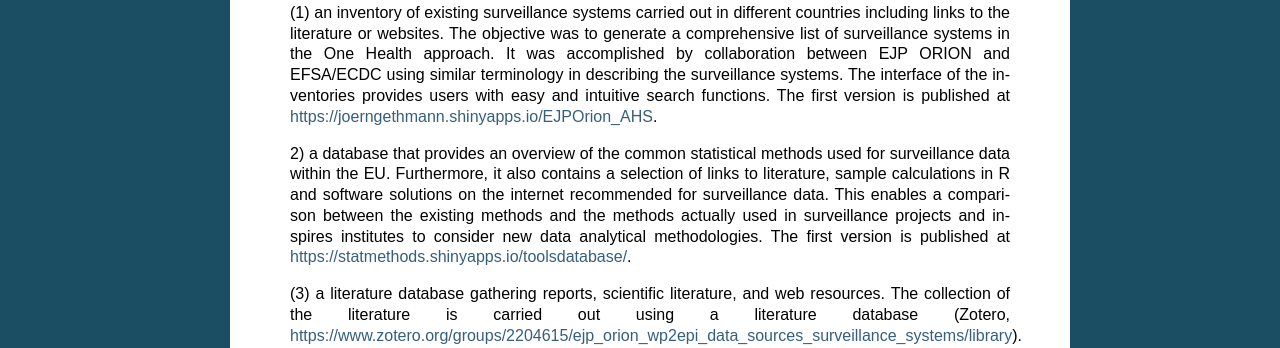
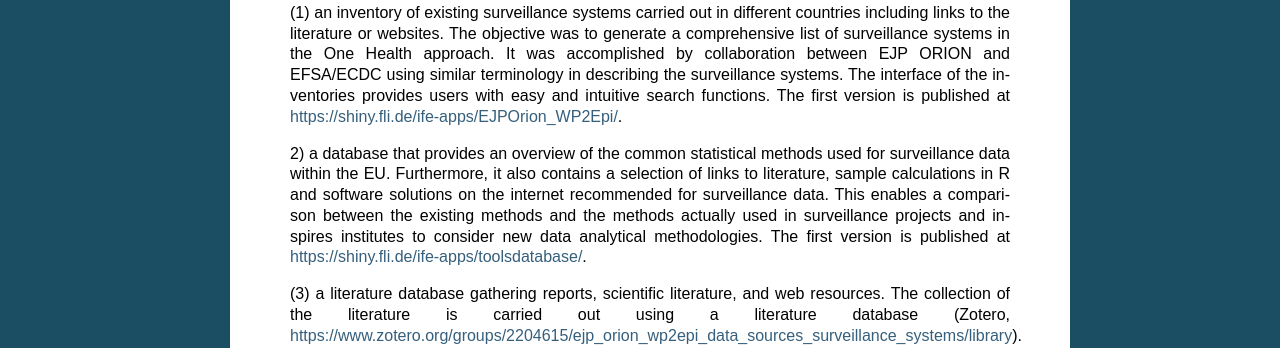
Before and after one commit to EJP-ORION/OH-Surveillance-Codex, a Sphinx documentation site: the page built from docs/3-knowledge-principle.rst, in a window 1280 px wide. Shown: the part 1006-1354 px from the top of the page. Built offline with Sphinx 7.4.7, drawn with Linux system fonts in a browser that asks for light colours; some of the changed lines change nothing that is shown.

Commit message:
Update 3-knowledge-principle.rst

```diff
--- a/docs/3-knowledge-principle.rst
+++ b/docs/3-knowledge-principle.rst
@@ -73,7 +73,7 @@ OH Knowledge Base – Surveillance systems
    terminology in describing the surveillance systems. The interface of
    the inventories provides users with easy and intuitive search
    functions. The first version is published at
-   https://joerngethmann.shinyapps.io/EJPOrion_AHS.
+   https://shiny.fli.de/ife-apps/EJPOrion_WP2Epi/.
 
    2) a database that provides an overview of the common statistical
    methods used for surveillance data within the EU. Furthermore, it
@@ -83,7 +83,7 @@ OH Knowledge Base – Surveillance systems
    methods and the methods actually used in surveillance projects and
    inspires institutes to consider new data analytical methodologies.
    The first version is published at
-   https://statmethods.shinyapps.io/toolsdatabase/.
+   https://shiny.fli.de/ife-apps/toolsdatabase/.
 
    (3) a literature database gathering reports, scientific literature,
    and web resources. The collection of the literature is carried out
```
